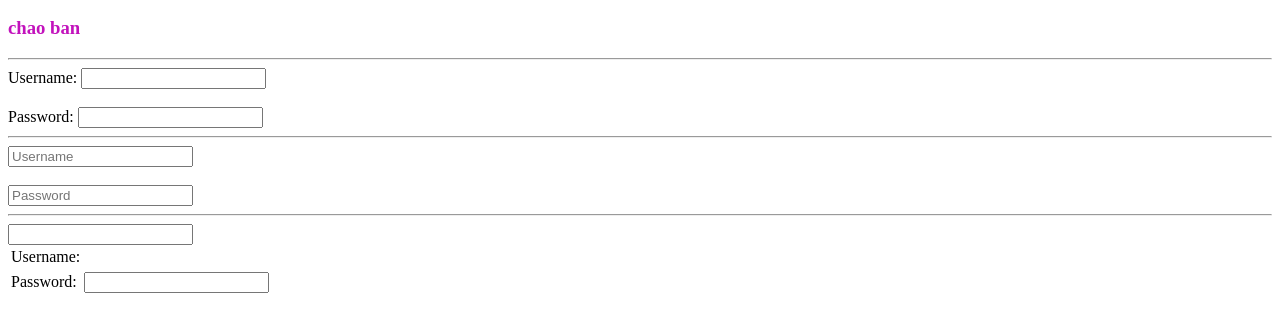
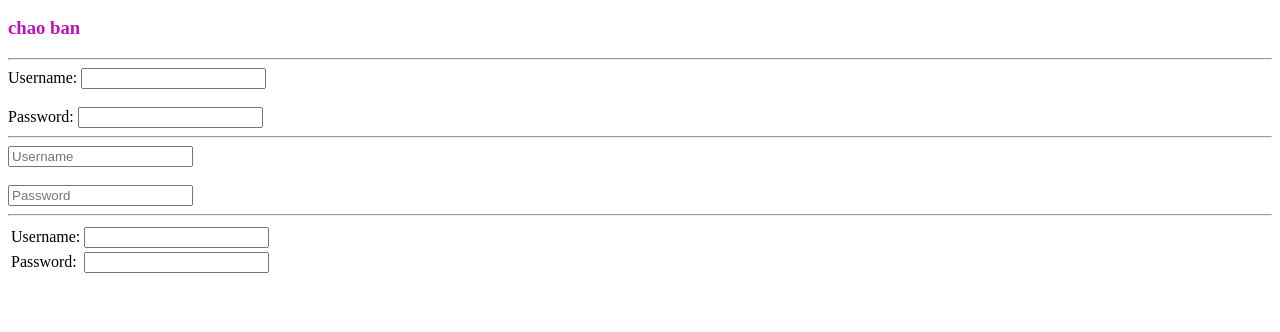
Before and after one commit to HoatHong/Hoat_Hong-master, a plain HTML site: page index.html in a window 1280 px wide. Shown: the part 110-442 px from the top of the page. Drawn offline with Linux system fonts and the light colour scheme.

Commit message:
second commit

```diff
--- a/index.html
+++ b/index.html
@@ -36,7 +36,7 @@
             <tbody>
                 <tr>
                     <td><label for="">Username:</label></td>
-                    <tr><input type="text"></tr>
+                    <td><input type="text"></td>
                 </tr>
                 <tr>
                     <td><label for="">Password:</label></td>
```
